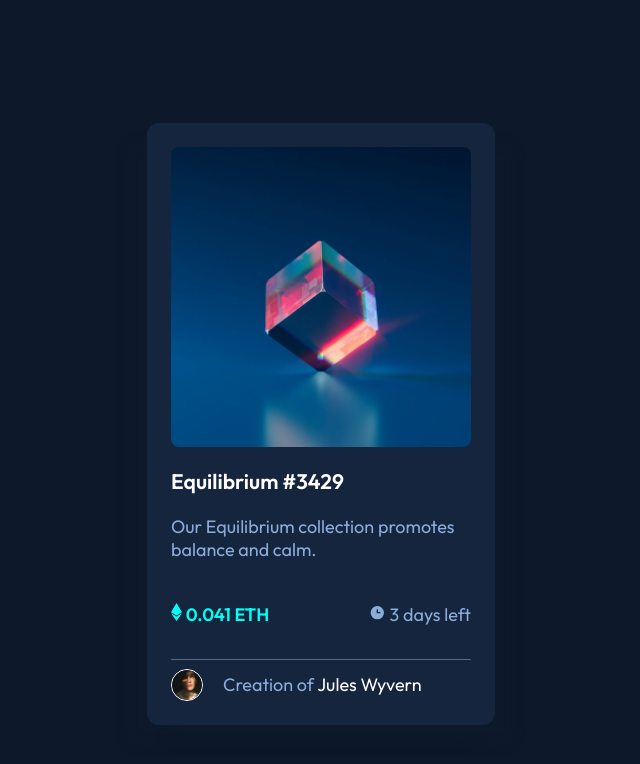
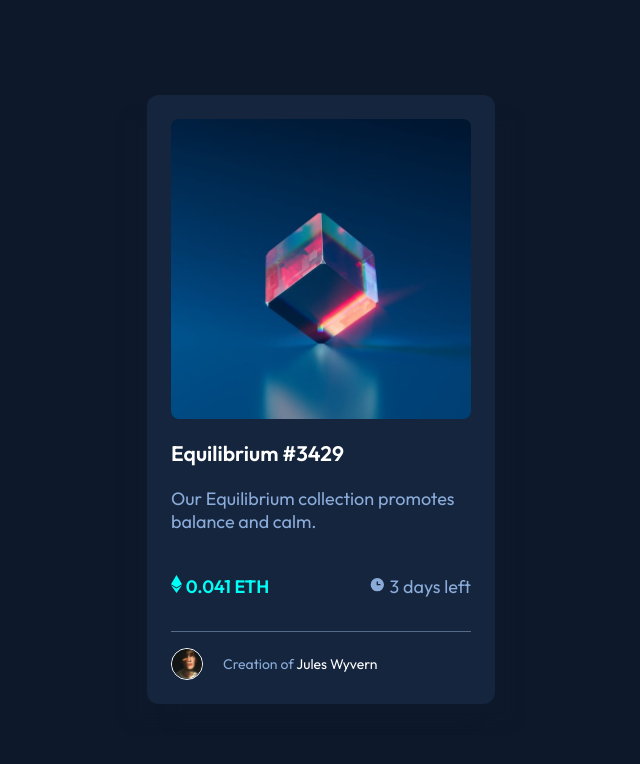
Before and after one commit to tahakhairy/front-end-mentor-challange-1, a plain HTML site: page index.html in a window 1280 px wide. Shown: the whole page, without its empty margins (318-958 px from the left). Drawn offline with Linux system fonts and the light colour scheme.

Commit message:
updated css file

```diff
--- a/css/styles.css
+++ b/css/styles.css
@@ -13,7 +13,7 @@ body {
     background-color: hsl(216, 50%, 16%);
     border-radius: 12px;
     margin-left: -175px;
-    margin-top: -277px;
+    margin-top: -305px;
     padding: 24px;
 }
 
@@ -88,6 +88,7 @@ hr {
 }
 
 .container {
+    margin-top: 16px;
     display: flex;
     align-items: center;
 }
@@ -102,6 +103,7 @@ hr {
 .creator-name {
     display: inline-block;
     margin: 0;
+    font-size: 14px;
     margin-left: 20px;
     color: hsl(215, 51%, 70%);
 }
```
